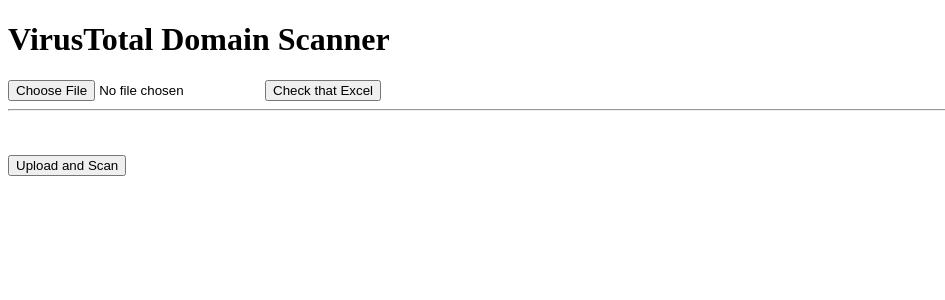
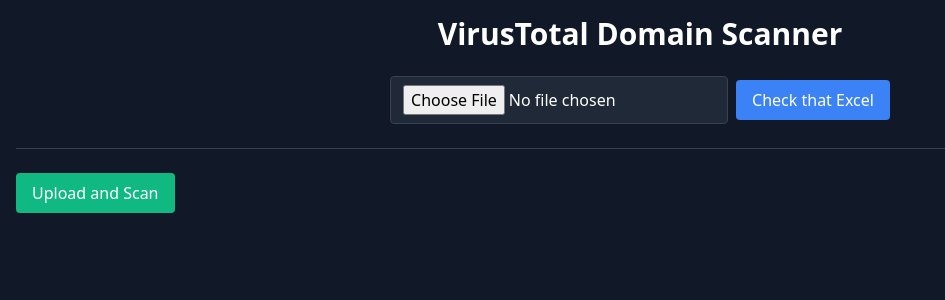
Before and after one commit to PranavSatav/VirusTotal-Scanner, a Flask app: page / in a window 1280 px wide. Shown: the top 300 px of the page, without its empty margins (0-945 px from the left). Run offline with Flask 3, Linux system fonts and the light colour scheme.

Commit message:
Update index.html

```diff
--- a/templates/index.html
+++ b/templates/index.html
@@ -4,24 +4,30 @@
     <meta charset="UTF-8">
     <meta name="viewport" content="width=device-width, initial-scale=1.0">
     <title>Domain Scanner</title>
+    <link href="https://cdn.jsdelivr.net/npm/tailwindcss@2.2.19/dist/tailwind.min.css" rel="stylesheet">
 </head>
-<body>
-    <h1>VirusTotal Domain Scanner</h1>
+<body class="bg-gray-900 text-white">
+    <div class="container mx-auto p-4">
+        <h1 class="text-3xl font-bold text-center mb-6">VirusTotal Domain Scanner</h1>
 
-    <form id="checkExcelForm" enctype="multipart/form-data">
-        <input type="file" name="file" id="excelFile" accept=".xlsx" required>
-        <button type="button" id="checkExcelButton">Check that Excel</button>
-    </form>
-    <hr><br><br>
+        <form id="checkExcelForm" enctype="multipart/form-data" class="mb-4">
+            <div class="flex items-center justify-center mb-4">
+                <input type="file" name="file" id="excelFile" accept=".xlsx" required class="mr-2 bg-gray-800 border border-gray-700 text-white py-2 px-3 rounded">
+                <button type="button" id="checkExcelButton" class="bg-blue-500 hover:bg-blue-600 text-white py-2 px-4 rounded">Check that Excel</button>
+            </div>
+        </form>
 
-    <form id="uploadScanForm" enctype="multipart/form-data">
-        <button type="button" id="uploadScanButton">Upload and Scan</button>
-    </form>
+        <hr class="my-6 border-gray-700">
 
-    <div id="domainsList"></div>
-    <div id="scanProgress"></div>
-    <div id="scanResults"></div>
-    <button type="button" id="downloadResultsButton" style="display:none;">Download Results</button>
+        <form id="uploadScanForm" enctype="multipart/form-data" class="mb-4">
+            <button type="button" id="uploadScanButton" class="bg-green-500 hover:bg-green-600 text-white py-2 px-4 rounded">Upload and Scan</button>
+        </form>
+
+        <div id="domainsList" class="mb-4"></div>
+        <div id="scanProgress" class="mb-4"></div>
+        <div id="scanResults" class="mb-4"></div>
+        <button type="button" id="downloadResultsButton" style="display:none;" class="bg-yellow-500 hover:bg-yellow-600 text-white py-2 px-4 rounded">Download Results</button>
+    </div>
 
     <script>
         let scanResultsArray = []; // Array to store scan results
@@ -36,7 +42,7 @@
             .then(response => response.json())
             .then(data => {
                 const domainsList = document.getElementById('domainsList');
-                domainsList.innerHTML = '<h2>Domains Found:</h2><ul>';
+                domainsList.innerHTML = '<h2 class="text-xl font-semibold">Domains Found:</h2><ul class="list-disc list-inside">';
                 data.domains.forEach(domain => {
                     domainsList.innerHTML += `<li>${domain}</li>`;
                 });
@@ -76,7 +82,7 @@
 
                 // Display result
                 const scanResults = document.getElementById('scanResults');
-                scanResults.innerHTML += `<hr><ul>`;
+                scanResults.innerHTML += `<hr><ul class="list-disc list-inside">`;
                 scanResults.innerHTML += `<li>${resultData.domain}: ${resultData.score} (${resultData.status})</li>`;
                 scanResults.innerHTML += '</ul>';
 
```
